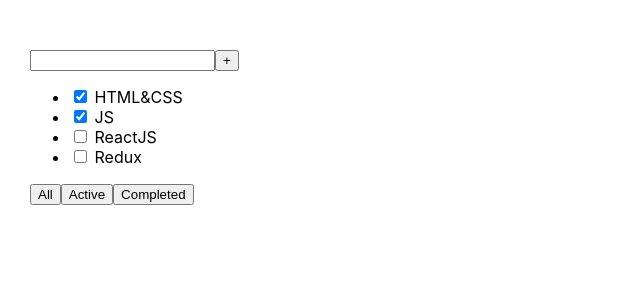
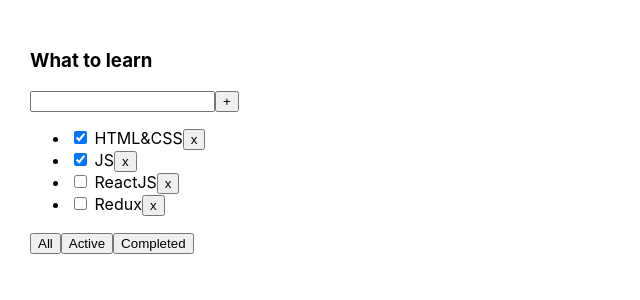
Before and after one commit to AdammmVV/TODOLIST, a React (Create React App) app: page / in a window 1280 px wide. Shown: the top 300 px of the page, without its empty margins (0-640 px from the left). Built offline with nearby package versions, Linux system fonts and the light colour scheme.

Commit message:
create removeTask for button

```diff
--- a/src/Todolist.tsx
+++ b/src/Todolist.tsx
@@ -1,8 +1,9 @@
 import React from "react";
 
 type TodolistPropsType = {
-    shapka: string
+    header: string
     tasks: Array<TypeTasks>
+    removeTask: (id: number) => void
 }
 
 type TypeTasks = {
@@ -14,7 +15,7 @@
 export const Todolist = (props: TodolistPropsType) => {
     return (
         <div>
-            <h3>{props.shapka}</h3>
+            <h3>{props.header}</h3>
             <div>
                 <input/>
                 <button>+</button>
@@ -22,7 +23,10 @@
             <ul>
                 {props.tasks.map((el) => {
                     return (
-                        <li><input type="checkbox" checked={el.isDone}/> <span>{el.title}</span></li>
+                        <li><input type="checkbox" checked={el.isDone}/> <span>{el.title}</span>
+                            <button onClick={ () => { props.removeTask(el.id) } }>x</button>
+                        </li>
+
                     )
                 })}
             </ul>
```
